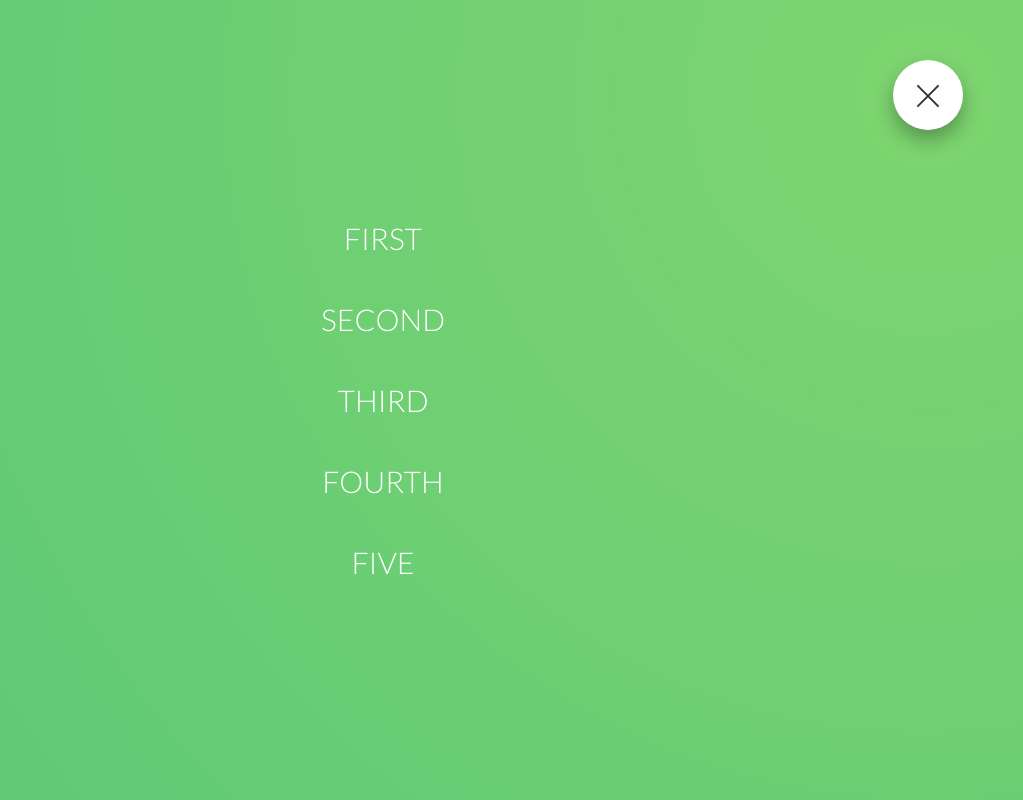
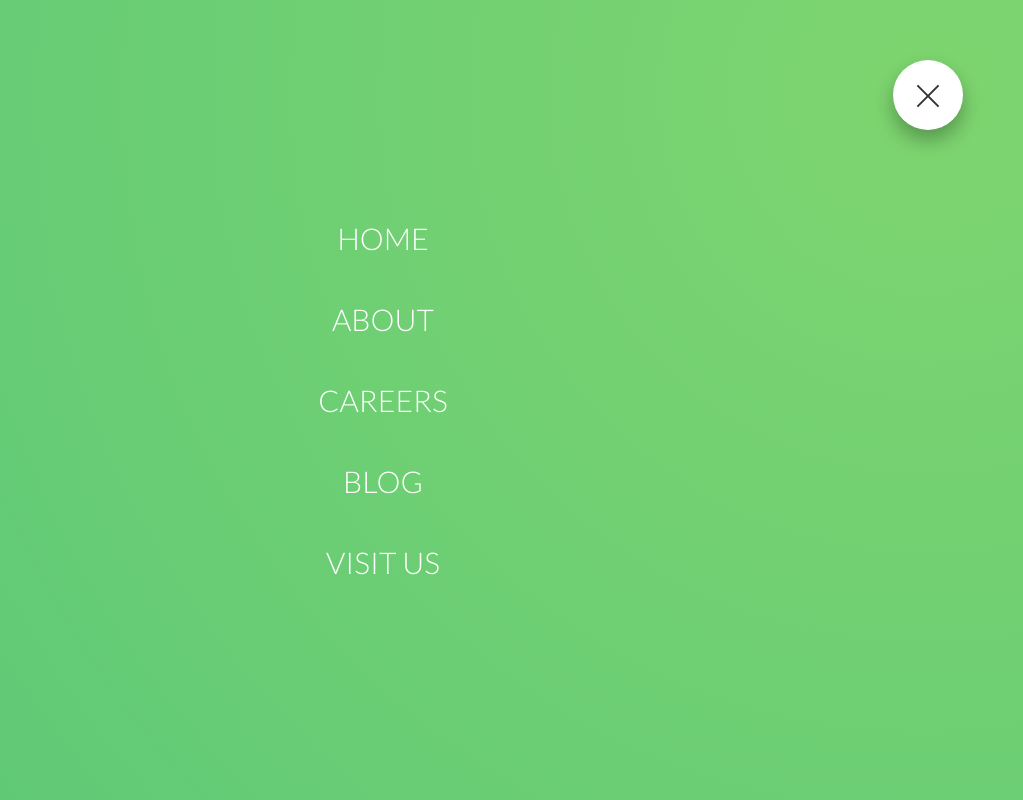
Before and after one commit to MaverickCreative/NatoursProject, a website: page index.html in a window 1280 px wide. Both pictures are taken after a click on the label 1185 px from the left and 95 px from the top of the page. Shown: the top 800 px of the page, without its empty margins (257-1280 px from the left). Drawn offline with Linux system fonts and the light colour scheme.

Commit message:
updated readme.md

```diff
--- a/index.html
+++ b/index.html
@@ -25,19 +25,19 @@
       <nav class="navigation__nav">
         <ul class="navigation__list">
           <li class="navigation__item">
-            <a href="#" class="navigation__link">First</a>
+            <a href="#" class="navigation__link">Home</a>
           </li>
           <li class="navigation__item">
-            <a href="#" class="navigation__link">Second</a>
+            <a href="#" class="navigation__link">About</a>
           </li>
           <li class="navigation__item">
-            <a href="#" class="navigation__link">Third</a>
+            <a href="#" class="navigation__link">Careers</a>
           </li>
           <li class="navigation__item">
-            <a href="#" class="navigation__link">Fourth</a>
+            <a href="#" class="navigation__link">Blog</a>
           </li>
           <li class="navigation__item">
-            <a href="#" class="navigation__link">Five</a>
+            <a href="#" class="navigation__link">Visit US</a>
           </li>
         </ul>
       </nav>
@@ -413,7 +413,8 @@
             advanced CSS and SASS course by
             <a href="#" class="footer__link">Jonas Schmedtmann</a>. It was a
             great learning experience to pratice my CSS skills and finally use
-            SASS.
+            SASS. The website is built purely using HTML and CSS and no external
+            libraries or frameworks are used.
           </p>
         </div>
       </div>
```
Also changed, not shown: README.md.
